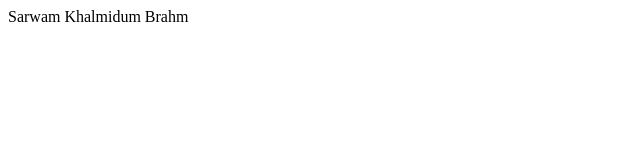
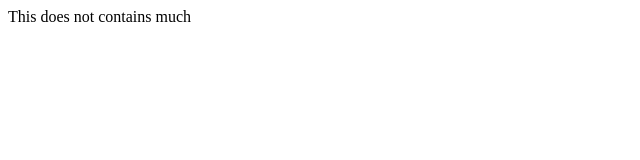
Before and after one commit to sshivam182006-hash/ABES-First-Demo, a plain HTML site: page index.html in a window 1280 px wide. Shown: the full height of the page, 0-640 px from the left. Drawn offline with Linux system fonts and the light colour scheme.

Commit message:
i am making a commit

```diff
--- a/index.html
+++ b/index.html
@@ -1 +1,11 @@
-<p>Sarwam Khalmidum Brahm</p>
+<!DOCTYPE html>
+<html lang="en">
+<head>
+    <meta charset="UTF-8">
+    <meta name="viewport" content="width=device-width, initial-scale=1.0">
+    <title>Document</title>
+</head>
+<body>
+    This does not contains much
+</body>
+</html>
```
